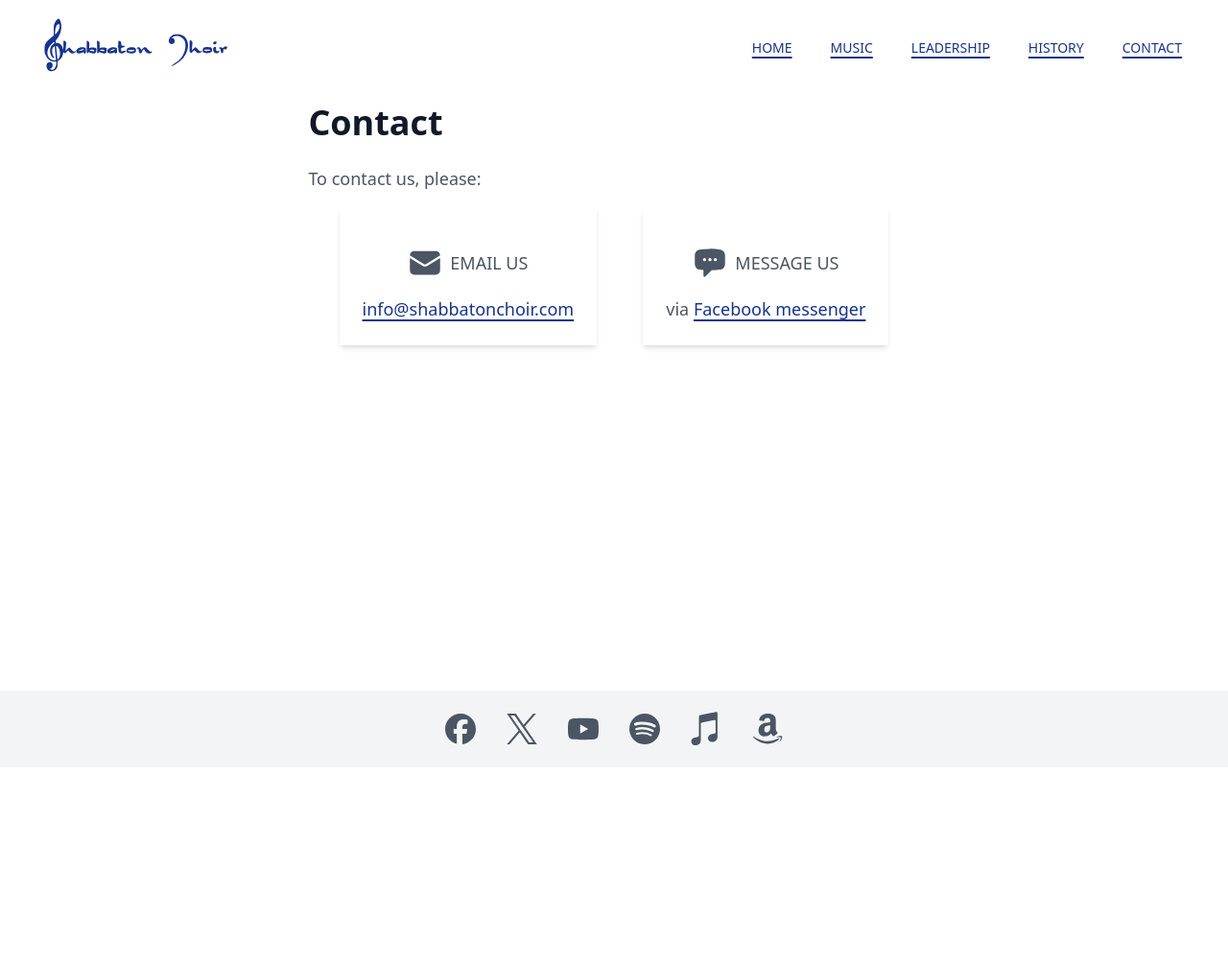
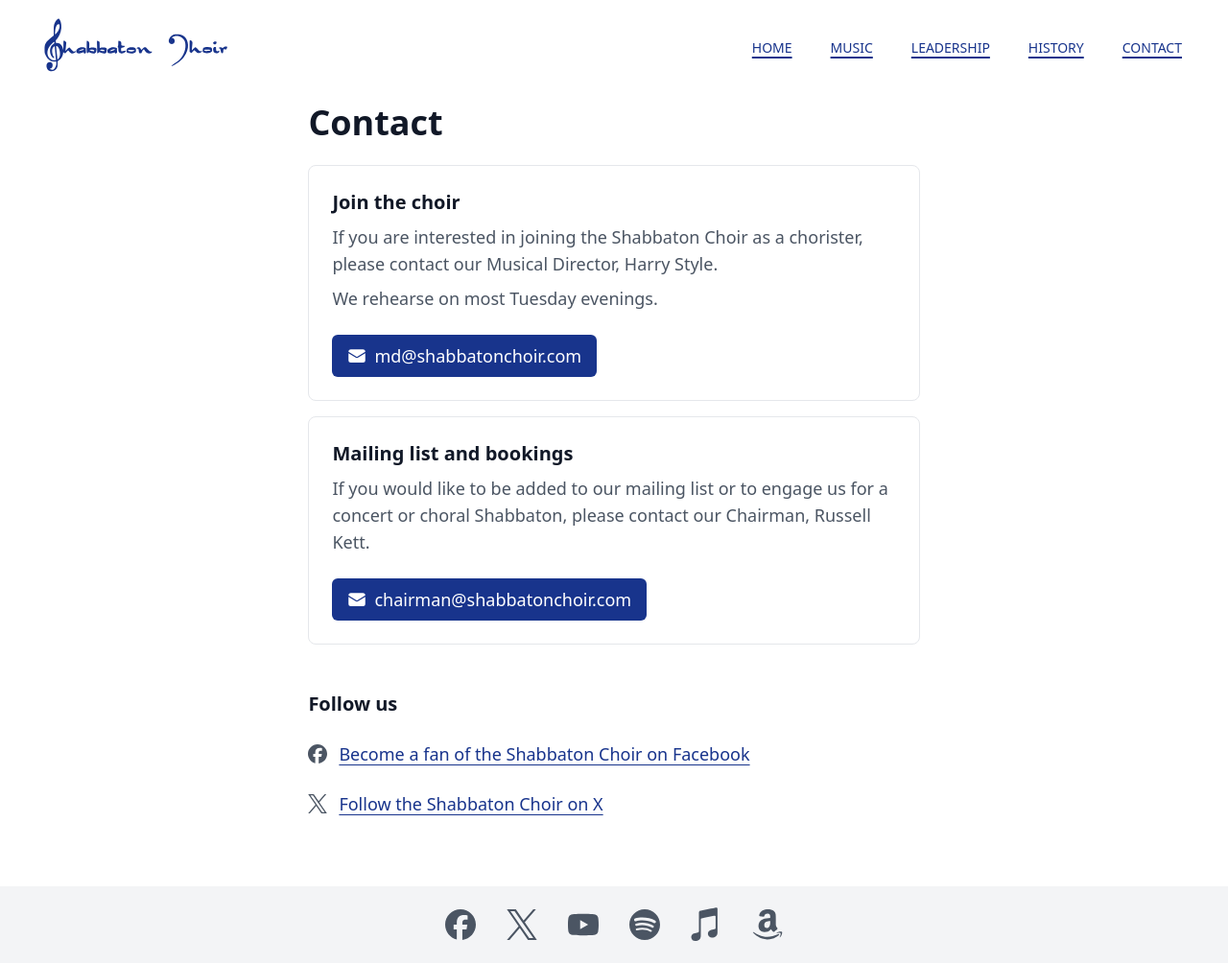
Before and after one commit to stuartizon/shabbatonchoir.com, an Astro site: page /contact in a window 1280 px wide. Shown: the whole page at 96% size. Before the commit the page ends 800 px from the top, so only its background shows below. Built offline with nearby package versions, Linux system fonts and the light colour scheme; Astro itself is replaced by a stand-in of ours.

Commit message:
💄 Redesign the Contact page with the client's new options (#72)
Co-authored-by: Claude <noreply@anthropic.com>

```diff
--- /dev/null
+++ b/src/components/social.ts
@@ -0,0 +1,33 @@
+import type { IconName } from '../icons';
+
+// The choir's social and streaming accounts, in the order the footer shows
+// them.
+export const SOCIAL_LINKS: { service: string; name: IconName; href: string }[] =
+  [
+    {
+      service: 'Facebook',
+      name: 'facebook',
+      href: 'https://www.facebook.com/shabbatonchoir',
+    },
+    { service: 'X', name: 'x', href: 'https://x.com/shabbatonchoir' },
+    {
+      service: 'YouTube',
+      name: 'youtube',
+      href: 'https://www.youtube.com/user/ShabbatonChoir',
+    },
+    {
+      service: 'Spotify',
+      name: 'spotify',
+      href: 'https://open.spotify.com/artist/3UZxQiOiQL8bgl4Zc4R9vk',
+    },
+    {
+      service: 'Apple Music',
+      name: 'apple-music',
+      href: 'https://music.apple.com/gb/artist/shabbaton-choir/449897420',
+    },
+    {
+      service: 'Amazon Music',
+      name: 'amazon',
+      href: 'https://music.amazon.co.uk/artists/B005CSNERG/shabbaton-choir',
+    },
+  ];
--- a/src/pages/contact.astro
+++ b/src/pages/contact.astro
@@ -1,30 +1,84 @@
 ---
 import Icon from '../components/Icon.astro';
+import { SOCIAL_LINKS } from '../components/social';
 import Layout from '../layouts/Layout.astro';
+
+// Each kind of enquiry, with the role address that handles it.
+const EMAIL_OPTIONS = [
+  {
+    heading: 'Join the choir',
+    text: [
+      'If you are interested in joining the Shabbaton Choir as a chorister, please contact our Musical Director, Harry Style.',
+      'We rehearse on most Tuesday evenings.',
+    ],
+    address: 'md@shabbatonchoir.com',
+  },
+  {
+    heading: 'Mailing list and bookings',
+    text: [
+      'If you would like to be added to our mailing list or to engage us for a concert or choral Shabbaton, please contact our Chairman, Russell Kett.',
+    ],
+    address: 'chairman@shabbatonchoir.com',
+  },
+];
+
+const FOLLOW_TEXT: Record<string, string> = {
+  Facebook: 'Become a fan of the Shabbaton Choir on Facebook',
+  X: 'Follow the Shabbaton Choir on X',
+};
+const FOLLOW_LINKS = SOCIAL_LINKS.filter(
+  ({ service }) => service in FOLLOW_TEXT,
+);
 ---
 
 <Layout
   title="Contact"
-  description="Get in touch with the Shabbaton Choir. Email us at info@shabbatonchoir.com or message us on Facebook Messenger."
+  description="Contact the Shabbaton Choir to join as a chorister, join our mailing list or book us for a concert or choral Shabbaton."
 >
-  To contact us, please:
-  <div class="flex flex-col md:flex-row mt-4 mb-16 justify-evenly gap-4">
-    <div class="shadow-md p-6 text-center">
-      <div class="flex items-center justify-center gap-2 m-4">
-        <Icon size="2x" name="envelope" /> EMAIL US
-      </div>
-      <a href="mailto:info@shabbatonchoir.com" target="_blank" rel="noreferrer">
-        info@shabbatonchoir.com
-      </a>
-    </div>
-    <div class="shadow-md p-6 text-center">
-      <div class="flex items-center justify-center gap-2 m-4">
-        <Icon size="2x" name="chat" /> MESSAGE US
-      </div>
-      via{' '}
-      <a href="https://m.me/shabbatonchoir" target="_blank" rel="noreferrer">
-        Facebook messenger
-      </a>
-    </div>
-  </div>
+  <ul class="mb-12 flex flex-col gap-4">
+    {EMAIL_OPTIONS.map(({ heading, text, address }) => (
+      // The email link's ::after covers the whole card, so the card can be
+      // tapped anywhere while the link keeps a short accessible name.
+      // Hovering anywhere on the card fades the button, as links do.
+      <li class="relative rounded-lg border border-gray-200 bg-white p-4 min-[375px]:p-5 sm:p-6">
+        <h2 class="mt-0 mb-2 text-xl">{heading}</h2>
+        {text.map((line) => (
+          <p class="my-2">{line}</p>
+        ))}
+        <a
+          href={`mailto:${address}`}
+          class="mt-4 flex min-h-11 w-full items-center justify-center gap-2 rounded-md bg-primary-500 px-3 py-2 text-base font-medium sm:px-4 sm:text-lg text-white no-underline after:absolute after:inset-0 after:rounded-lg after:content-[''] focus-visible:outline-2 focus-visible:outline-offset-2 focus-visible:outline-primary-500 sm:inline-flex sm:w-auto"
+        >
+          <Icon name="envelope" class="shrink-0 text-xl" />
+          <span class="min-w-0 [overflow-wrap:anywhere]">
+            <span class="sr-only">Email </span>
+            {/* If an address has to wrap on a narrow phone, wrap it after the @. */}
+            {address.split('@')[0]}@<wbr />
+            {address.split('@')[1]}
+          </span>
+        </a>
+      </li>
+    ))}
+  </ul>
+
+  <h2 class="mb-4 text-xl">Follow us</h2>
+  <ul class="mb-16 flex flex-col gap-2">
+    {FOLLOW_LINKS.map(({ service, name, href }) => (
+      <li>
+        <a
+          href={href}
+          target="_blank"
+          rel="noreferrer"
+          class="-mx-2 flex min-h-11 items-start gap-3 rounded-md px-2 py-2 decoration-1 focus-visible:outline-2 focus-visible:outline-primary-500"
+        >
+          {/* As tall as one line of text, so the icon centres on the first
+          line when the text wraps. */}
+          <span class="flex h-[1lh] shrink-0 items-center">
+            <Icon name={name} class="text-xl text-gray-600" />
+          </span>
+          {FOLLOW_TEXT[service]}
+        </a>
+      </li>
+    ))}
+  </ul>
 </Layout>
--- a/tests/e2e/contact.spec.ts
+++ b/tests/e2e/contact.spec.ts
@@ -1,13 +1,163 @@
 import { expect, test } from '@playwright/test';
 
-// The contact cards have a shadow but no border, as on the live site. Their
-// `border-1` class did nothing in Tailwind 3, which had no such utility, but
-// Tailwind 4 turns it into a 1px border.
-test('the contact cards have no border', async ({ page }) => {
+// The Contact page: one card for each kind of enquiry, each with a single
+// email button, then the choir's Facebook and X accounts.
+const TAP_TARGET = 44;
+
+const EMAIL_OPTIONS = [
+  { heading: 'Join the choir', address: 'md@shabbatonchoir.com' },
+  {
+    heading: 'Mailing list and bookings',
+    address: 'chairman@shabbatonchoir.com',
+  },
+];
+
+test('the page shows the client’s contact text', async ({ page }) => {
   await page.goto('/contact');
-  const cards = page.locator('main .shadow-md');
-  await expect(cards).toHaveCount(2);
-  for (const card of await cards.all()) {
-    await expect(card).toHaveCSS('border-top-width', '0px');
+  const main = page.locator('main');
+  await expect(main).toContainText(
+    'If you are interested in joining the Shabbaton Choir as a chorister, please contact our Musical Director, Harry Style.',
+  );
+  await expect(main).toContainText('We rehearse on most Tuesday evenings.');
+  await expect(main).toContainText(
+    'If you would like to be added to our mailing list or to engage us for a concert or choral Shabbaton, please contact our Chairman, Russell Kett.',
+  );
+});
+
+for (const { heading, address } of EMAIL_OPTIONS) {
+  test(`the ${heading} card emails ${address}`, async ({ page }) => {
+    await page.goto('/contact');
+    const card = page
+      .locator('main li')
+      .filter({ has: page.getByRole('heading', { name: heading }) });
+    const link = card.getByRole('link');
+    await expect(link).toHaveCount(1);
+    await expect(link).toHaveAccessibleName(`Email ${address}`);
+    await expect(link).toHaveAttribute('href', `mailto:${address}`);
+    // An email link opens the mail app, so a new tab would only be left
+    // empty.
+    await expect(link).not.toHaveAttribute('target');
+
+    const box = await link.boundingBox();
+    expect(box?.height).toBeGreaterThanOrEqual(TAP_TARGET);
+  });
+
+  test(`tapping anywhere on the ${heading} card opens its email link`, async ({
+    page,
+  }) => {
+    await page.goto('/contact');
+    const card = page
+      .locator('main li')
+      .filter({ has: page.getByRole('heading', { name: heading }) });
+    const box = (await card.boundingBox())!;
+    // Just inside the card's top-left corner, well away from the button.
+    const href = await page.evaluate(
+      ([x, y]) =>
+        document.elementFromPoint(x, y)?.closest('a')?.getAttribute('href'),
+      [box.x + 4, box.y + 4],
+    );
+    expect(href).toBe(`mailto:${address}`);
+  });
+}
+
+test('the email buttons fill the width of the card on phones', async ({
+  page,
+  isMobile,
+}) => {
+  test.skip(!isMobile, 'Wider screens show the button at its own width.');
+  await page.goto('/contact');
+  for (const { heading } of EMAIL_OPTIONS) {
+    const card = page
+      .locator('main li')
+      .filter({ has: page.getByRole('heading', { name: heading }) });
+    const cardBox = (await card.boundingBox())!;
+    const linkBox = (await card.getByRole('link').boundingBox())!;
+    const padding = await card.evaluate((el) =>
+      parseFloat(getComputedStyle(el).paddingLeft),
+    );
+    // The card's padding each side, plus its 1px border.
+    expect(linkBox.width).toBeCloseTo(cardBox.width - 2 * (padding + 1), 0);
   }
 });
+
+test.describe('on the narrowest phones', () => {
+  test.use({ viewport: { width: 320, height: 640 } });
+
+  test('the email addresses fit inside their buttons', async ({ page }) => {
+    await page.goto('/contact');
+    for (const { address } of EMAIL_OPTIONS) {
+      const link = page.getByRole('link', { name: `Email ${address}` });
+      const fits = await link.evaluate(
+        (el) => el.scrollWidth <= el.clientWidth,
+      );
+      expect(fits, address).toBe(true);
+    }
+  });
+});
+
+test('the page no longer offers Facebook Messenger', async ({ page }) => {
+  await page.goto('/contact');
+  await expect(page.locator('main a[href*="m.me"]')).toHaveCount(0);
+  await expect(page.locator('main')).not.toContainText('Messenger');
+});
+
+test('the page no longer offers a general enquiries address', async ({
+  page,
+}) => {
+  await page.goto('/contact');
+  await expect(page.locator('main')).not.toContainText('info@');
+});
+
+for (const { name, href } of [
+  {
+    name: 'Become a fan of the Shabbaton Choir on Facebook',
+    href: 'https://www.facebook.com/shabbatonchoir',
+  },
+  {
+    name: 'Follow the Shabbaton Choir on X',
+    href: 'https://x.com/shabbatonchoir',
+  },
+]) {
+  test(`the page links to “${name}”`, async ({ page }) => {
+    await page.goto('/contact');
+    const link = page.locator('main').getByRole('link', { name });
+    await expect(link).toHaveAttribute('href', href);
+    await expect(link).toHaveAttribute('target', '_blank');
+    const box = await link.boundingBox();
+    expect(box?.height).toBeGreaterThanOrEqual(TAP_TARGET);
+  });
+}
+
+test.describe('on a phone, where the Facebook line wraps', () => {
+  test.use({ viewport: { width: 320, height: 640 } });
+
+  test('each Follow us icon is centred on the first line of its text', async ({
+    page,
+  }) => {
+    await page.goto('/contact');
+    for (const name of [
+      'Become a fan of the Shabbaton Choir on Facebook',
+      'Follow the Shabbaton Choir on X',
+    ]) {
+      const link = page.locator('main').getByRole('link', { name });
+      const { icon, firstLine, lines } = await link.evaluate((el) => {
+        const svg = el.querySelector('svg')!.getBoundingClientRect();
+        const text = [...el.childNodes].find(
+          (node) =>
+            node.nodeType === Node.TEXT_NODE && node.textContent!.trim(),
+        )!;
+        const range = document.createRange();
+        range.selectNodeContents(text);
+        const rects = [...range.getClientRects()];
+        const tops = new Set(rects.map((rect) => Math.round(rect.top)));
+        return {
+          icon: svg.top + svg.height / 2,
+          firstLine: rects[0].top + rects[0].height / 2,
+          lines: tops.size,
+        };
+      });
+      if (name.includes('Facebook')) expect(lines).toBeGreaterThan(1);
+      expect(Math.abs(icon - firstLine), name).toBeLessThanOrEqual(1);
+    }
+  });
+});
--- a/tests/e2e/icons.spec.ts
+++ b/tests/e2e/icons.spec.ts
@@ -36,9 +36,13 @@ test('each album shows its streaming icons', async ({ page }) => {
   }
 });
 
-test('the contact page shows email and message icons', async ({ page }) => {
+test('the contact page shows email, Facebook and X icons', async ({ page }) => {
   await page.goto('/contact');
-  await expectIcons(page.locator('main'), ['envelope', 'chat'], 36);
+  await expectIcons(
+    page.locator('main'),
+    ['envelope', 'envelope', 'facebook', 'x'],
+    20,
+  );
 });
 
 test('the mobile menu button shows menu and close icons', async ({
```
Also changed, not shown: src/components/Footer.astro (+2 -31 lines), tests/e2e/footer.spec.ts (+2 -4 lines).
